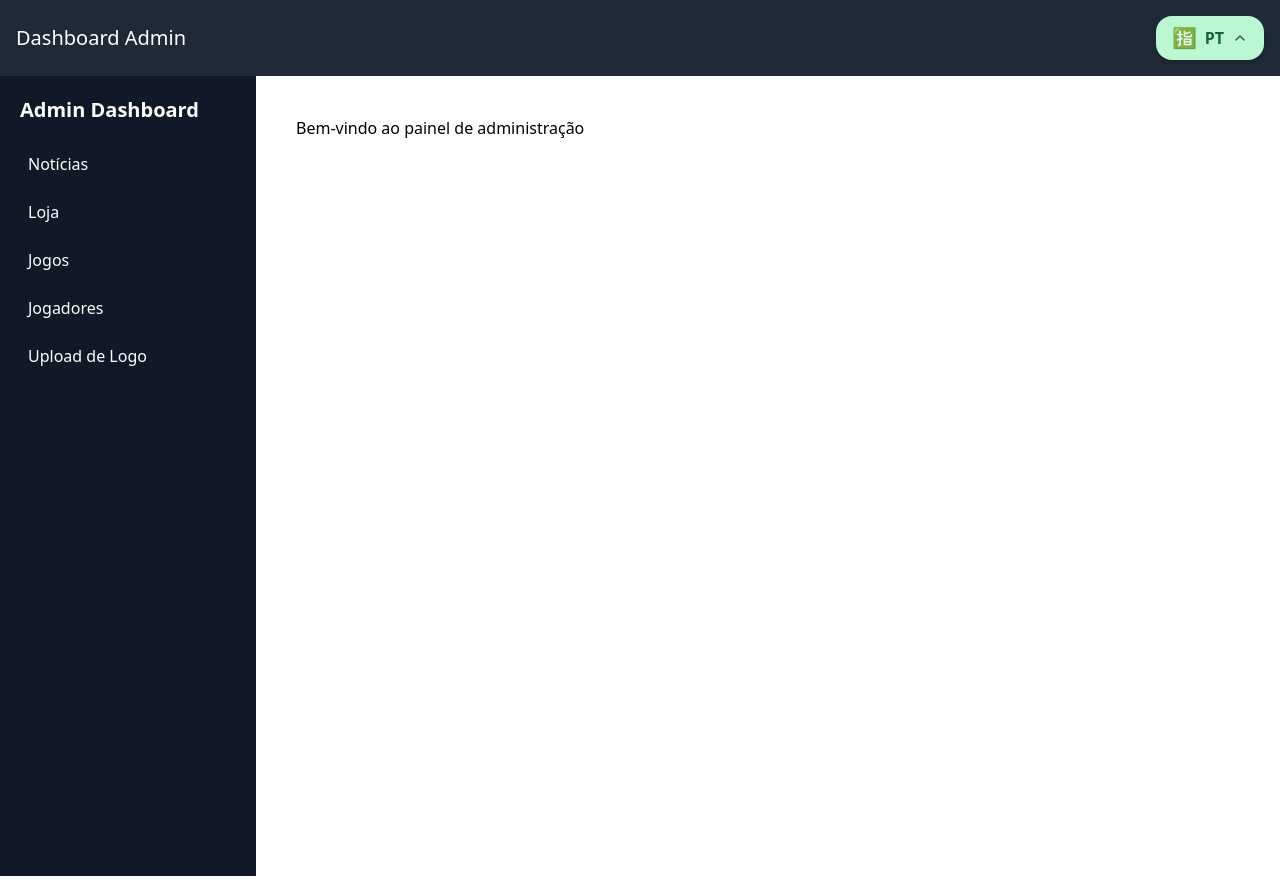
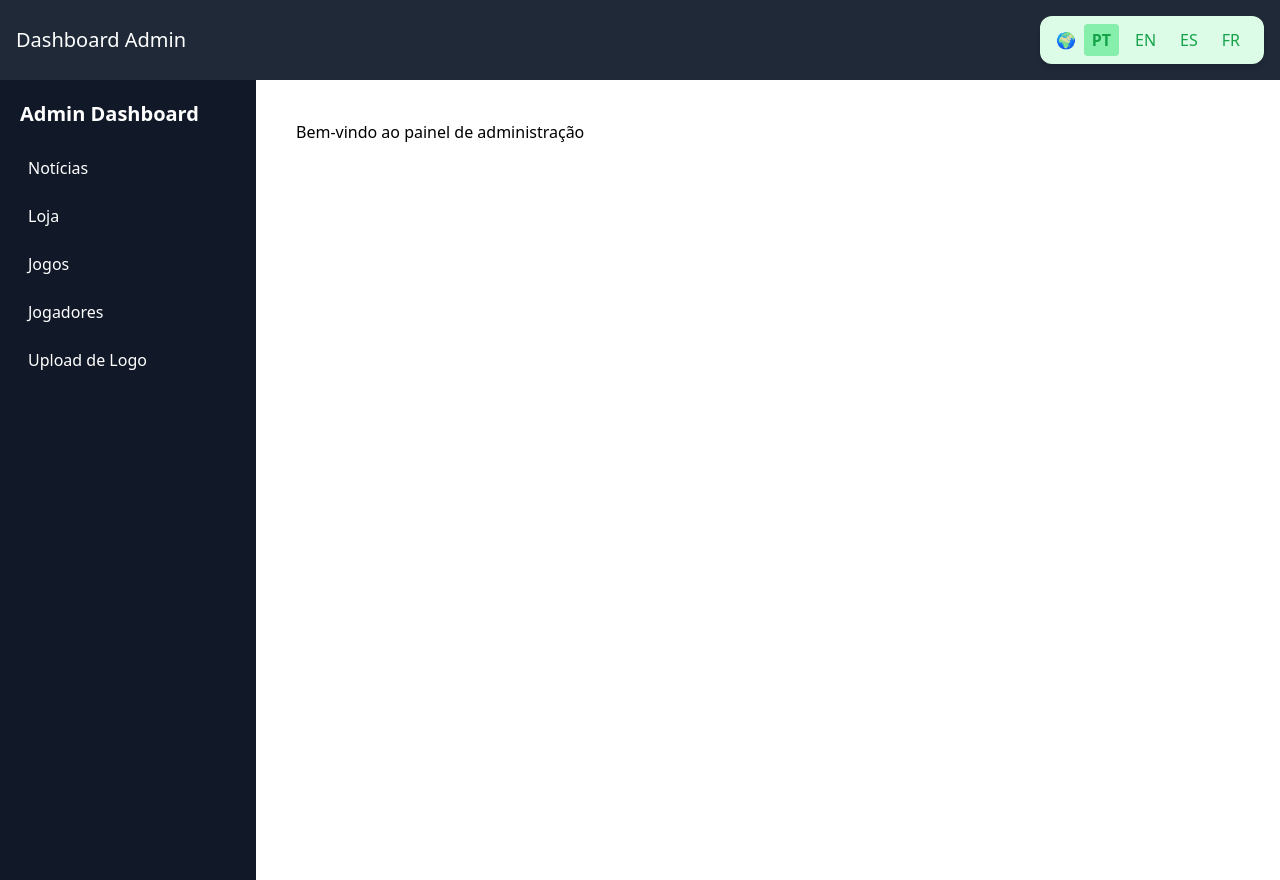
Before and after one commit to jpds90/admin-dashboard, a React (Vite) app: page / in a window 1280 px wide. Built offline with nearby package versions, Linux system fonts and the light colour scheme.

Commit message:
Update Translate.jsx

```diff
--- a/src/components/Translate.jsx
+++ b/src/components/Translate.jsx
@@ -1,5 +1,4 @@
 import { useState, useEffect } from "react";
-import { ChevronUp } from "lucide-react"; // Ícone para a seta
 
 const Translate = () => {
     const [selectedLang, setSelectedLang] = useState("pt");
@@ -30,24 +29,25 @@ const Translate = () => {
     };
 
     return (
-        <div className="relative">
-            <button className="flex items-center bg-green-200 text-green-800 px-4 py-2 rounded-2xl shadow-md gap-2">
-                <span className="text-xl">🈯</span>
-                <span className="font-semibold">{selectedLang.toUpperCase()}</span>
-                <ChevronUp size={16} />
-            </button>
+        <div className="bg-green-100 text-green-600 px-4 py-2 rounded-xl shadow-md flex items-center gap-2">
+            <span className="font-bold">🌍</span>
+            {[
+                { code: "pt", label: "PT" },
+                { code: "en", label: "EN" },
+                { code: "es", label: "ES" },
+                { code: "fr", label: "FR" }
+            ].map((lang) => (
+                <button
+                    key={lang.code}
+                    onClick={() => changeLanguage(lang.code)}
+                    className={`px-2 py-1 rounded ${
+                        selectedLang === lang.code ? "bg-green-300 font-bold" : ""
+                    }`}
+                >
+                    {lang.label}
+                </button>
+            ))}
             <div id="google_translate_element" className="hidden"></div>
-            <div className="absolute top-14 left-0 bg-white shadow-lg rounded-md p-2 hidden">
-                {["pt", "en", "es", "fr"].map((lang) => (
-                    <button
-                        key={lang}
-                        onClick={() => changeLanguage(lang)}
-                        className="block w-full text-left px-4 py-2 hover:bg-gray-100"
-                    >
-                        {lang.toUpperCase()}
-                    </button>
-                ))}
-            </div>
         </div>
     );
 };
```
